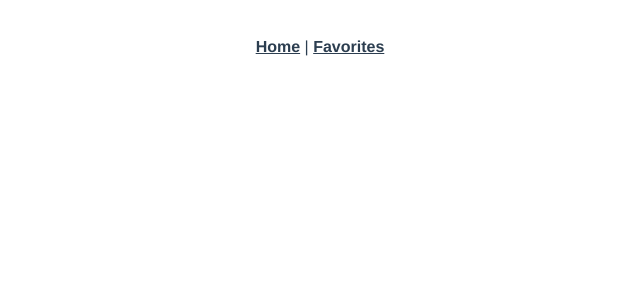
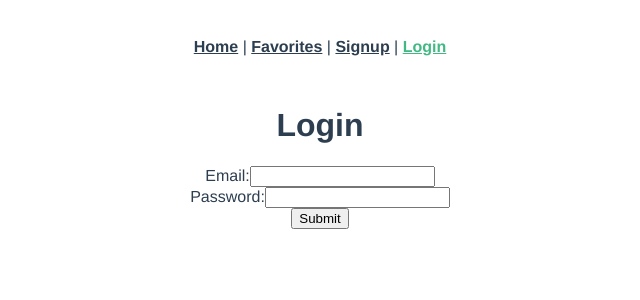
Before and after one commit to sophiefishman/premonition-vue-app, a Vue app: page /login in a window 1280 px wide. Shown: the top 300 px of the page, without its empty margins (320-960 px from the left). Built offline with nearby package versions, Linux system fonts and the light colour scheme.

Commit message:
adds signup and login for users

```diff
--- a/src/App.vue
+++ b/src/App.vue
@@ -4,6 +4,10 @@
       <router-link to="/">Home</router-link>
       |
       <router-link to="/favorites">Favorites</router-link>
+      |
+      <router-link to="/signup">Signup</router-link>
+      |
+      <router-link to="/login">Login</router-link>
     </div>
     <router-view />
   </div>
--- a/src/main.js
+++ b/src/main.js
@@ -1,7 +1,9 @@
 import Vue from "vue";
 import App from "./App.vue";
 import router from "./router";
+import axios from "axios";
 
+axios.defaults.baseURL = process.env.NODE_ENV === "development" ? "http://localhost:3000" : "/";
 Vue.config.productionTip = false;
 
 new Vue({
--- a/src/router/index.js
+++ b/src/router/index.js
@@ -1,14 +1,26 @@
 import Vue from "vue";
 import VueRouter from "vue-router";
 import Home from "../views/Home.vue";
+import Signup from "../views/Users/Signup.vue";
+import Login from "../views/Users/Login.vue";
 
 Vue.use(VueRouter);
 
 const routes = [
   {
-    path: "/Home",
+    path: "/",
     name: "Home",
     component: Home,
+  },
+  {
+    path: "/signup",
+    name: "Signup",
+    component: Signup,
+  },
+  {
+    path: "/login",
+    name: "Login",
+    component: Login,
   },
   {
     path: "/about",
--- /dev/null
+++ b/src/views/Users/Login.vue
@@ -0,0 +1,55 @@
+<template>
+  <div class="login">
+    <form v-on:submit.prevent="submit()">
+      <h1>Login</h1>
+      <ul>
+        <li v-for="error in errors" v-bind:key="error">{{ error }}</li>
+      </ul>
+      <div>
+        <label>Email:</label>
+        <input type="email" v-model="email" />
+      </div>
+      <div>
+        <label>Password:</label>
+        <input type="password" v-model="password" />
+      </div>
+      <input type="submit" value="Submit" />
+    </form>
+  </div>
+</template>
+
+<script>
+import axios from "axios";
+export default {
+  data: function () {
+    return {
+      email: "",
+      password: "",
+      errors: [],
+    };
+  },
+  methods: {
+    submit: function () {
+      var params = {
+        email: this.email,
+        password: this.password,
+      };
+      axios
+        .post("/sessions", params)
+        .then((response) => {
+          axios.defaults.headers.common["Authorization"] = "Bearer " + response.data.jwt;
+          localStorage.setItem("jwt", response.data.jwt);
+          localStorage.setItem("user_id", response.data.user_id);
+          this.$parent.flashMessage = "Successfully logged in!";
+          this.$router.push("/recipes");
+        })
+        .catch((error) => {
+          console.log(error.response);
+          this.errors = ["Invalid email or password."];
+          this.email = "";
+          this.password = "";
+        });
+    },
+  },
+};
+</script>
--- a/src/views/Users/Signup.vue
+++ b/src/views/Users/Signup.vue
@@ -0,0 +1,96 @@
+<template>
+  <div class="signup">
+    <form v-on:submit.prevent="submit()">
+      <h1>Signup</h1>
+      <ul>
+        <li class="text-danger" v-for="error in errors" v-bind:key="error">
+          {{ error }}
+        </li>
+      </ul>
+      <div class="form-group">
+        <label>Name:</label>
+        <input type="text" class="form-control" v-model="newUserParams.name" />
+        <br />
+        <small>{{ 25 - newUserParams.name.length }} characters remaining</small>
+      </div>
+      <br />
+      <div class="form-group">
+        <label>Email:</label>
+        <input type="email" class="form-control" v-model="newUserParams.email" />
+      </div>
+      <br />
+      <div class="form-group">
+        <label>Password:</label>
+        <input type="password" class="form-control" v-model="newUserParams.password" />
+        <br />
+        <small v-if="newUserParams.password.length > 0 && newUserParams.password.length < 6" class="text-danger">
+          Must be at least 6 characters
+        </small>
+        <small v-if="newUserParams.password.length > 20" class="text-danger">
+          Password cannot exceed 20 characters
+        </small>
+      </div>
+      <br />
+      <div class="form-group">
+        <label>Password confirmation:</label>
+        <input type="password" class="form-control" v-model="newUserParams.password_confirmation" />
+        <br />
+        <small v-if="newUserParams.password !== newUserParams.password_confirmation" class="text-danger">
+          Must match password
+        </small>
+      </div>
+      <br />
+      <input
+        v-if="
+          newUserParams.name.length < 2 ||
+          newUserParams.name.length > 25 ||
+          newUserParams.password.length < 6 ||
+          newUserParams.password.length > 20 ||
+          newUserParams.password !== newUserParams.password_confirmation
+        "
+        type="submit"
+        disabled
+        class="btn btn-primary"
+        value="Submit"
+      />
+      <input v-else type="submit" class="btn btn-primary" value="Submit" />
+    </form>
+    <!-- newUserParams: {{ newUserParams }} -->
+  </div>
+</template>
+
+<style scoped>
+.text-danger {
+  color: red;
+}
+</style>
+
+<script>
+import axios from "axios";
+export default {
+  data: function () {
+    return {
+      newUserParams: {
+        name: "",
+        password: "",
+        password_confirmation: "",
+      },
+      errors: [],
+    };
+  },
+  methods: {
+    submit: function () {
+      axios
+        .post("/users", this.newUserParams)
+        .then((response) => {
+          console.log(response.data);
+          this.$parent.flashMessage = "Successfully signed up!";
+          this.$router.push("/login");
+        })
+        .catch((error) => {
+          this.errors = error.response.data.errors;
+        });
+    },
+  },
+};
+</script>
```
